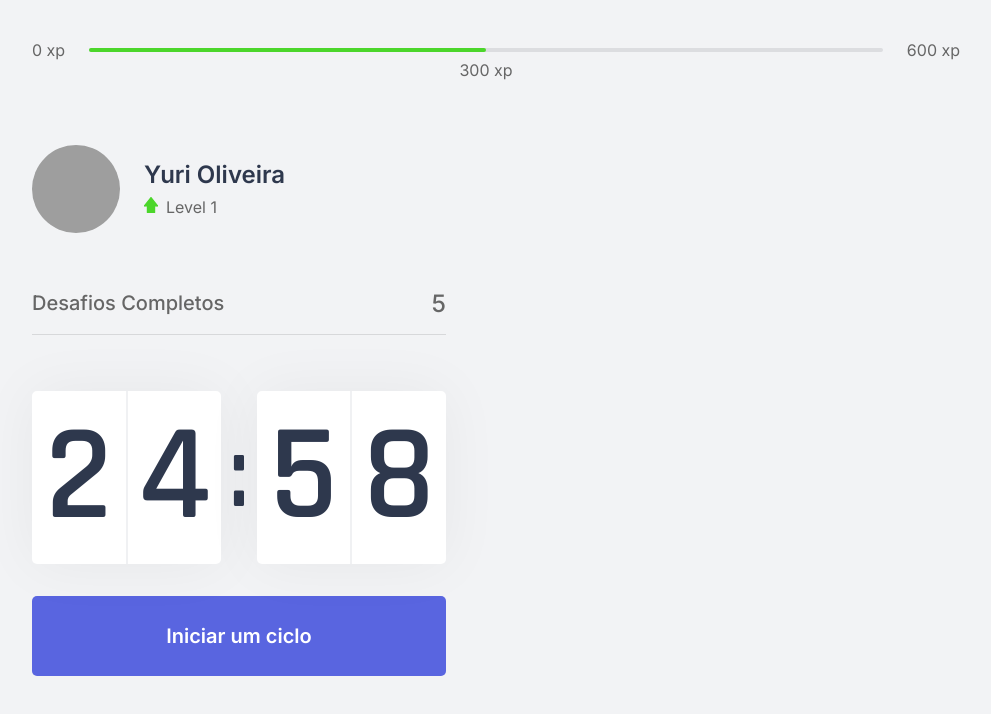
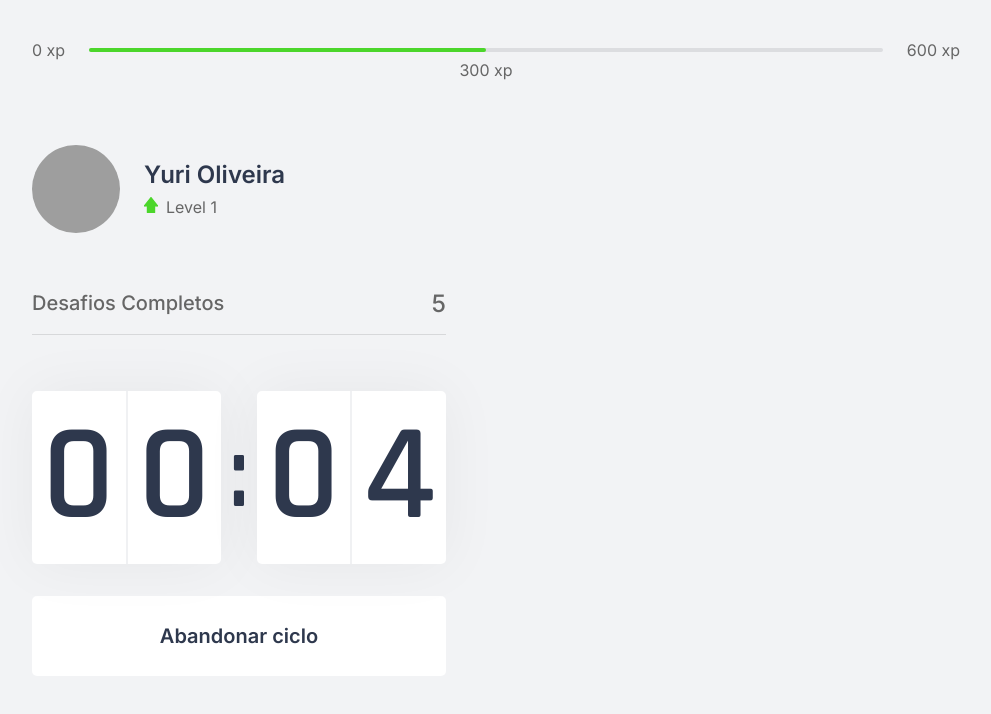
Before and after one commit to Yuri-stack/NLW4_MoveIt, a Next.js app: page / in a window 1280 px wide. Both pictures are taken after a click on the button "Iniciar um ciclo". Shown: the top 714 px of the page, without its empty margins (144-1135 px from the left). Built offline with nearby package versions, Linux system fonts and the light colour scheme; grey boxes are pictures that could not be loaded.

Commit message:
Feat. Counter / CountDown ended

```diff
--- a/src/components/Countdown.tsx
+++ b/src/components/Countdown.tsx
@@ -1,10 +1,13 @@
 import { useState, useEffect } from 'react';
 import styles from '../styles/components/Countdown.module.css';
 
+let countdownTimeout: NodeJS.Timeout;
+
 export function Countdown(){
 
-    const [time, setTime] = useState(25 * 60);
-    const [active, setActive] = useState(false);
+    const [time, setTime] = useState(0.1 * 60);
+    const [isActive, setIsActive] = useState(false);
+    const [hasFinished, setHasFinished] = useState(false);
 
     const minutes = Math.floor(time / 60);
     const seconds = time % 60;
@@ -13,18 +16,29 @@
     const [secondsLeft, secondsRight] = String(seconds).padStart(2,'0').split('');
 
     function startCountdown(){
-        setActive(true);
+        setIsActive(true);
+    }
+
+    function resetCountdown(){
+        clearTimeout(countdownTimeout);
+        setIsActive(false);
+        setTime(0.1 * 60);
     }
 
     useEffect(() => {
 
-        if(active && time > 0){
-            setTimeout(() => {
+        if(isActive && time > 0){
+
+            countdownTimeout = setTimeout(() => {
                 setTime(time - 1)
             }, 1000)
+
+        } else if(isActive && time == 0){
+            setHasFinished(true);
+            setIsActive(false);
         }
 
-    }, [active, time])
+    }, [isActive, time])
 
     return(
         <div>
@@ -40,9 +54,24 @@
                 </div>
             </div>
 
-            <button type="button" className={styles.countdownButton} onClick={ startCountdown }>
-                Iniciar um ciclo
-            </button>
+            { hasFinished ? (
+                <button disabled className={ `${styles.countdownButton}` }>
+                    Ciclo encerrado
+                </button>
+            ) : (
+            <>
+                { isActive ? (
+                    <button type="button" className={ `${styles.countdownButton} ${styles.countdownButtonActive}` }
+                        onClick={ resetCountdown }>
+                        Abandonar ciclo
+                    </button>
+                ) : (
+                    <button type="button" className={ styles.countdownButton } onClick={ startCountdown }>
+                        Iniciar um ciclo
+                    </button>
+                )}
+            </>
+            )}
         </div>
     );
 }
--- a/src/styles/components/Countdown.module.css
+++ b/src/styles/components/Countdown.module.css
@@ -57,6 +57,22 @@
     transition: background-color 0.2s;
 }
 
-.countdownButton:hover{
+.countdownButton:not(:disabled):hover{
     background: var(--blue-dark);
 }
+
+.countdownButtonActive{
+    background-color: var(--white);
+    color: var(--title);
+}
+
+.countdownButtonActive:not(:disabled):hover{
+    background-color: var(--red);
+    color: var(--white);
+}
+
+.countdownButton:disabled{
+    background: var(--white);
+    color: var(--text);
+    cursor: not-allowed;
+}
```
